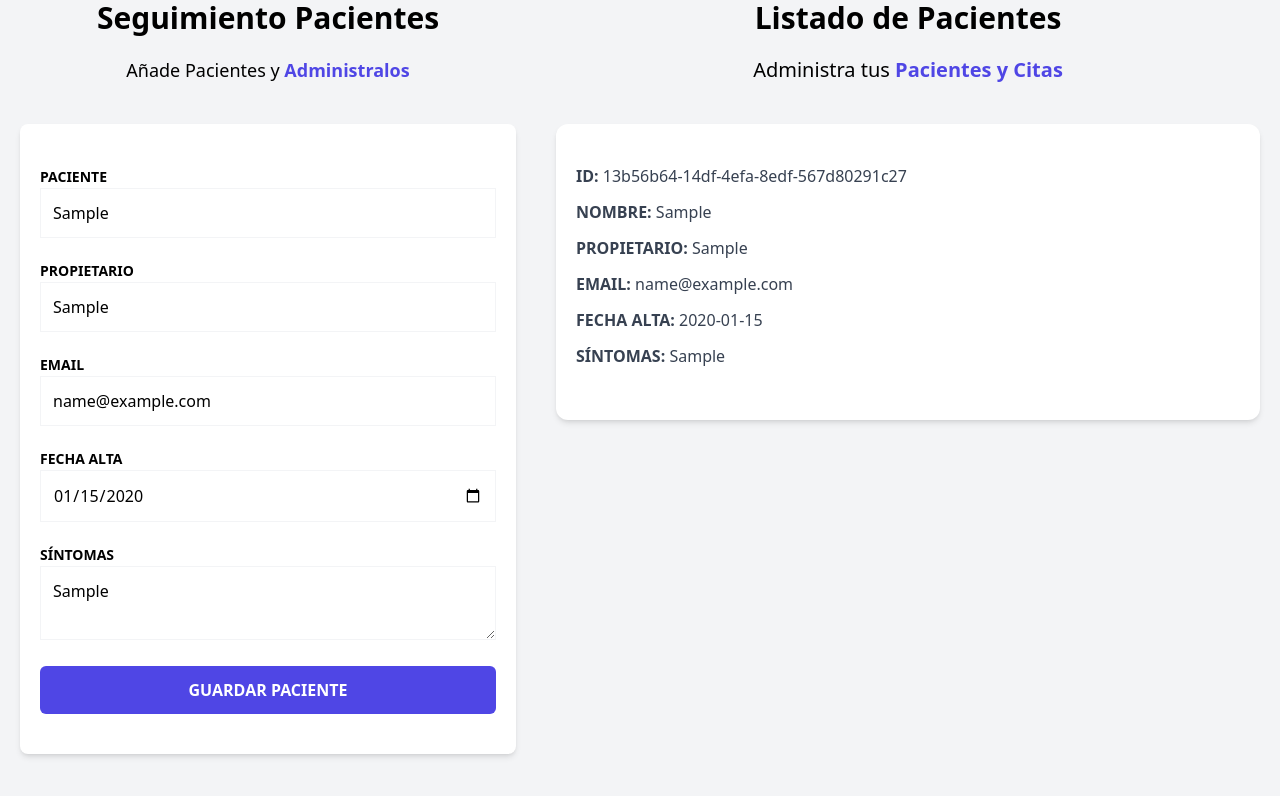
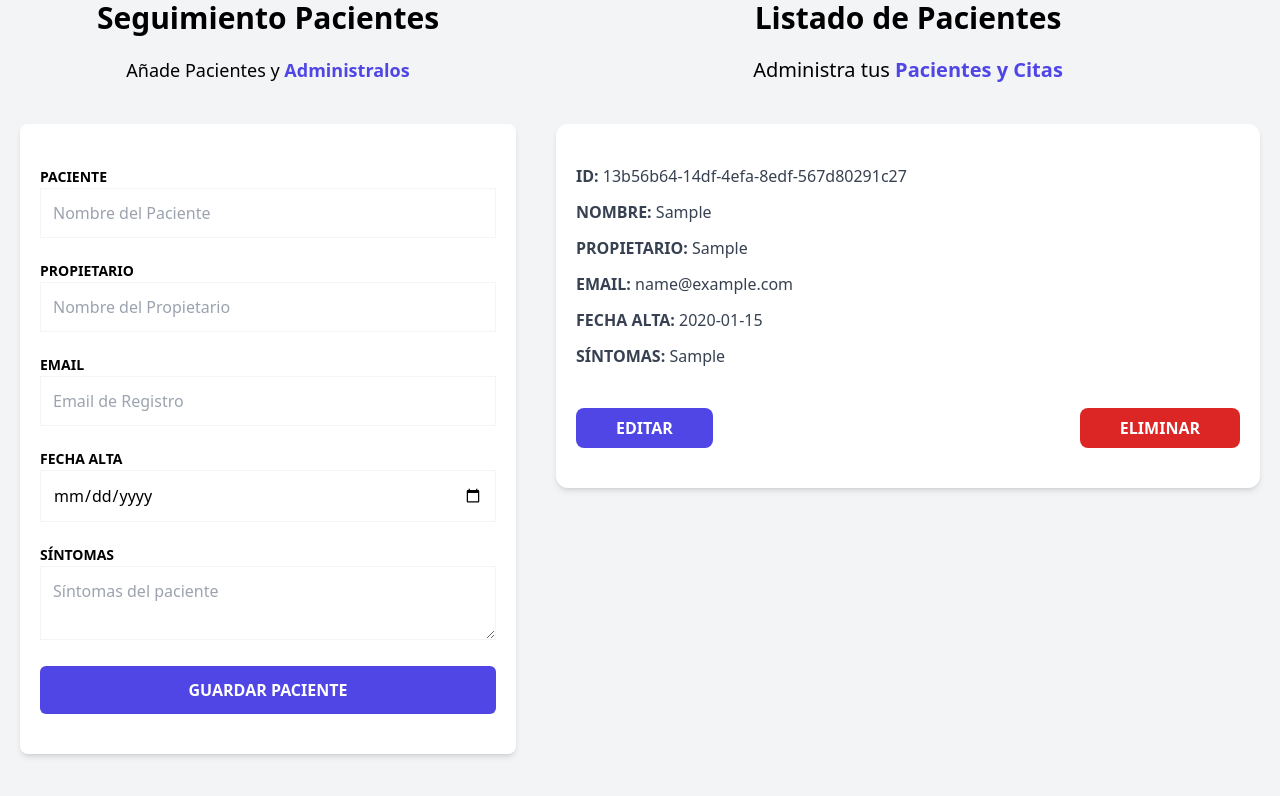
Before and after one commit to tatatadlisixti4/pacientes, a React (Vite) app: page / in a window 1280 px wide. Both pictures are taken after typing "Sample", "Sample", "name@example.com", "2020-01-15", "Sample" into the empty fields and a click on the input "Guardar Paciente". Shown: the part 224-1020 px from the top of the page. Built offline with nearby package versions, Linux system fonts and the light colour scheme.

Commit message:
Creando los botones de editar y eliminar

```diff
--- a/src/components/PatientDetail.tsx
+++ b/src/components/PatientDetail.tsx
@@ -14,6 +14,17 @@ export default function PatientDetail({patient} : PatientDetailProps) {
             <PatientDetailItem label="Email" data={patient.email}/>
             <PatientDetailItem label="Fecha Alta" data={patient.date.toString()}/>
             <PatientDetailItem label="Síntomas" data={patient.symptoms}/>
+
+            <div className="flex justify-between mt-10">
+                <button
+                    type="button"
+                    className="py-2 px-10 bg-indigo-600 hover:bg-indigo-700 text-white font-bold uppercase rounded-lg"
+                >Editar</button>
+                <button
+                    type="button"
+                    className="py-2 px-10 bg-red-600 hover:bg-red-700 text-white font-bold uppercase rounded-lg"
+                >Eliminar</button>
+            </div>
         </div>
     )
 }
--- a/src/components/PatientForm.tsx
+++ b/src/components/PatientForm.tsx
@@ -5,10 +5,11 @@ import {usePatientStore} from '../store/store'
 
 export default function PatientForm() {
     const addPatient = usePatientStore(state => state.addPatient)
-    const {register, handleSubmit, formState: {errors}} = useForm<DraftPatient>()
+    const {register, handleSubmit, reset, formState: {errors} } = useForm<DraftPatient>()
 
     const registerPatient = (data: DraftPatient) => {
         addPatient(data)
+        reset()
     }
     // console.log(errors)
 
--- a/src/components/PatientsList.tsx
+++ b/src/components/PatientsList.tsx
@@ -4,7 +4,7 @@ import PatientDetail from "./PatientDetail"
 export default function PatientsList() {
     const patients = usePatientStore(state => state.patients)
     return (
-        <div className="md:w-1/2 lg:w-3/5 md:h-screen overflow-y-scr">
+        <div className="md:w-1/2 lg:w-3/5 md:h-screen overflow-y-scroll">
             {patients.length ? (
                 <>
                     <h2 className="font-black text-3xl text-center">Listado de Pacientes</h2>
```
